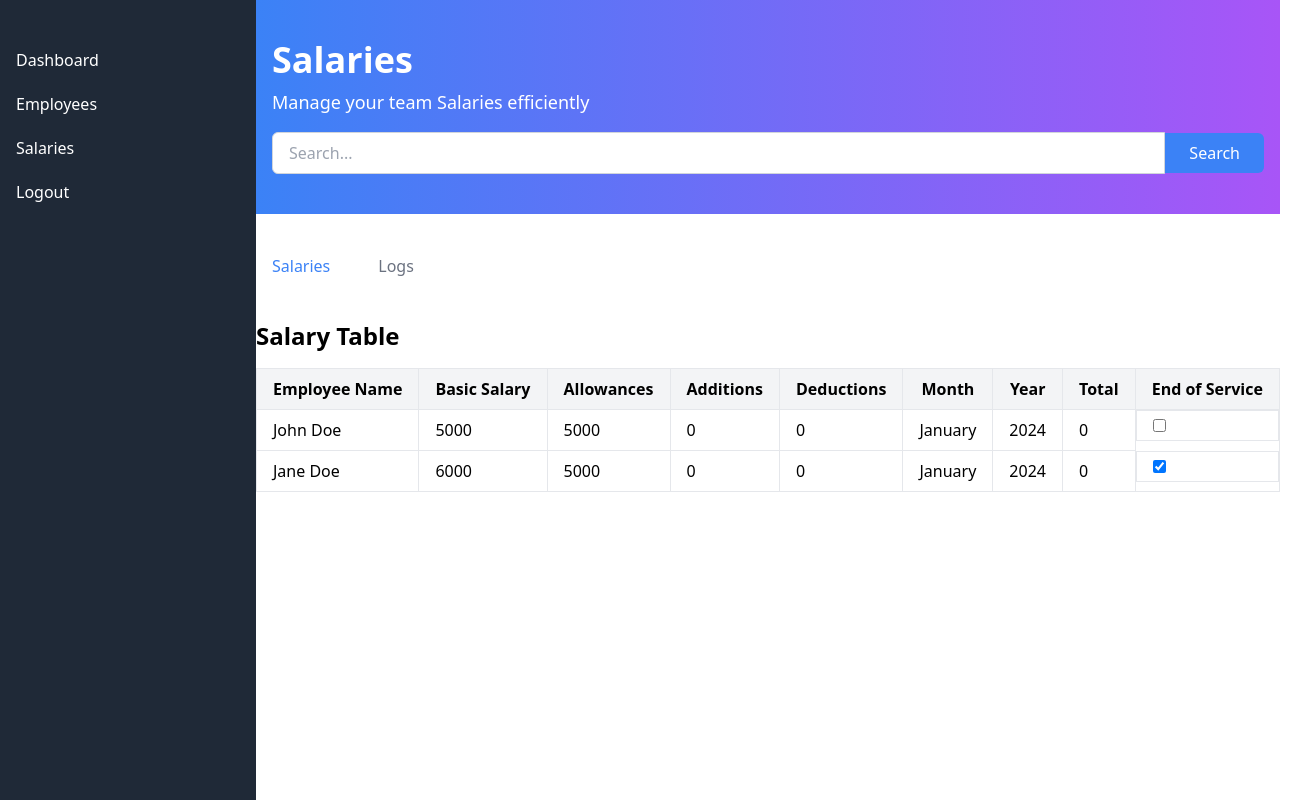
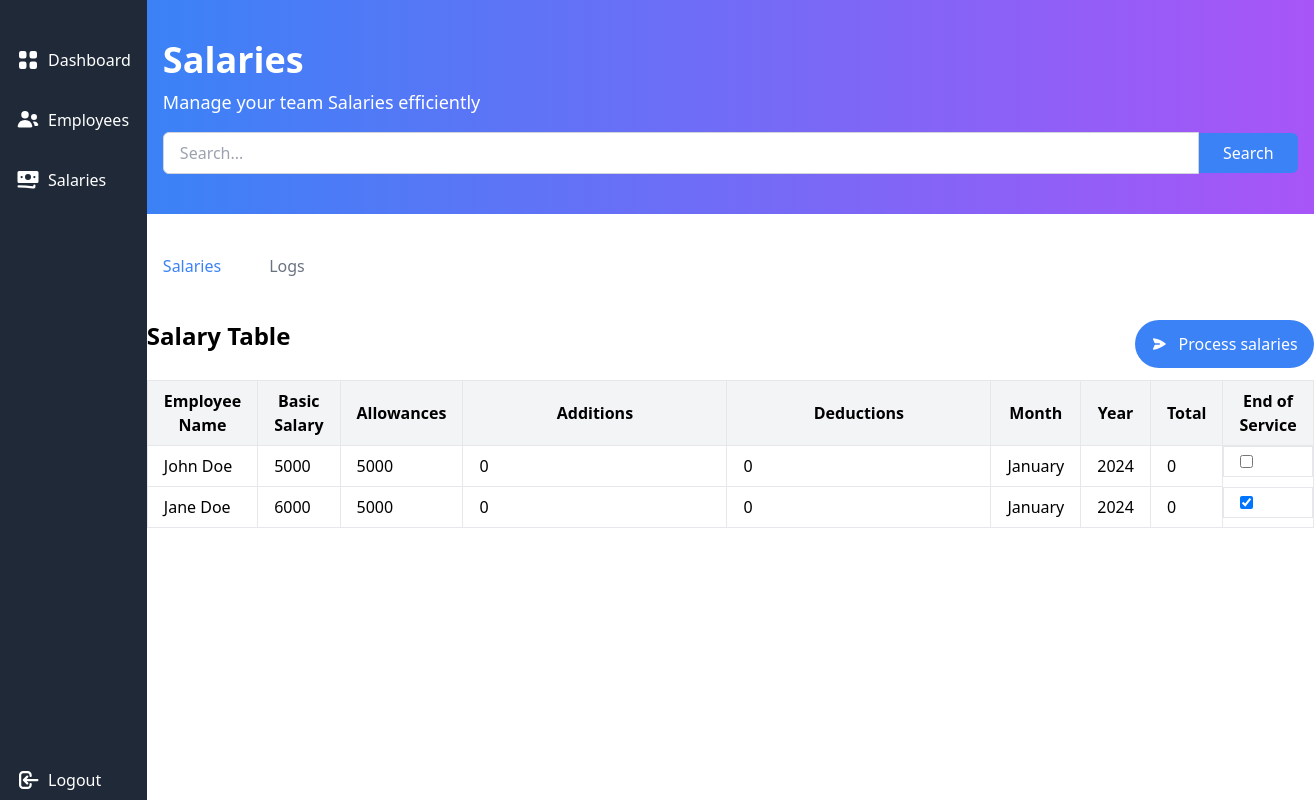
Before and after one commit to Ali-Mardini/my-payroll, a React (Vite) app: page /salaries in a window 1280 px wide. Shown: the whole page, 1314 px wide, since content can reach past the window. Built offline with nearby package versions, Linux system fonts and the light colour scheme.

Commit message:
feat: update side bar and salaries page

```diff
--- a/src/components/sidebar/sidebar.tsx
+++ b/src/components/sidebar/sidebar.tsx
@@ -1,18 +1,25 @@
+import { ArrowLeftEndOnRectangleIcon, BanknotesIcon, Squares2X2Icon, UsersIcon } from "@heroicons/react/16/solid";
+import { Link } from "react-router-dom";
+
 const Sidebar = () => {
 	return (
 		<div className="h-screen bg-gray-800 text-white w-64 flex flex-col justify-between pt-5 space-y-1">
-        <ul className="flex flex-col flex-grow h-full pt-5 space-y-1">
-          <li className="px-4 py-2 rounded-md hover:bg-gray-700">
-            <a href="#">Dashboard</a>
+        <ul className="flex flex-col grow h-full pt-5 ">
+          <li className="px-4 py-2 mb-5 rounded-md hover:bg-gray-700">
+            <Link className="flex" to="/dashboard">
+              <Squares2X2Icon className="w-6 h-6 mr-2" /> Dashboard</Link>
           </li>
-          <li className="px-4 py-2 rounded-md hover:bg-gray-700">
-            <a href="#">Employees</a>
+          <li className="px-4 py-2 mb-5 rounded-md hover:bg-gray-700">
+            <Link className="flex" to="/employees">
+              <UsersIcon className="w-6 h-6 mr-2" /> Employees</Link>
           </li>
-          <li className="px-4 py-2 rounded-md hover:bg-gray-700">
-            <a href="#">Salaries</a>
+          <li className="px-4 py-2 mb-5 rounded-md hover:bg-gray-700">
+            <Link className="flex" to="/salaries">
+              <BanknotesIcon className="w-6 h-6 mr-2" /> Salaries</Link>
           </li>
           <li className="px-4 py-2 rounded-md mt-auto hover:bg-gray-700">
-            <a href="#">Logout</a>
+            <a className="flex" href="#">
+              <ArrowLeftEndOnRectangleIcon className="w-6 h-6 mr-2" /> Logout</a>
           </li>
         </ul>
       </div>
--- a/src/pages/salaries/salaries.tsx
+++ b/src/pages/salaries/salaries.tsx
@@ -1,5 +1,6 @@
 import { useState } from "react";
 import Layout from "../../layouts/layout";
+import { PaperAirplaneIcon } from "@heroicons/react/16/solid";
 
 const Salaries = () => {
   const [activeTab, setActiveTab] = useState("salaries");
@@ -140,7 +141,13 @@ const Salaries = () => {
           {activeTab === "salaries" && (
             <div>
               <div className="container mx-auto mt-8">
-                <h1 className="text-2xl font-bold mb-4">Salary Table</h1>
+                <div className="flex justify-between mb-3">
+                  <h1 className="text-2xl font-bold mb-4">Salary Table</h1>
+                  <button className="bg-blue-500 hover:bg-blue-700 text-white py-1 px-4 rounded-full flex items-center">
+                      <PaperAirplaneIcon className="h-4 w-4 mr-3" />
+                      Process salaries
+                    </button>
+                </div>
                 <table className="w-full border-collapse border border-gray-200">
                   <thead className="bg-gray-100">
                     <tr>
@@ -184,10 +191,10 @@ const Salaries = () => {
                           {employee.allowances}
                         </td>
                         <td className="border border-gray-200 px-4 py-2">
-                          {employee.additions}
+                          <input type="number" value={employee.additions} />
                         </td>
                         <td className="border border-gray-200 px-4 py-2">
-                          {employee.deductions}
+                          <input type="number" value={employee.deductions} />
                         </td>
                         <td className="border border-gray-200 px-4 py-2">
                           {employee.month}
```
